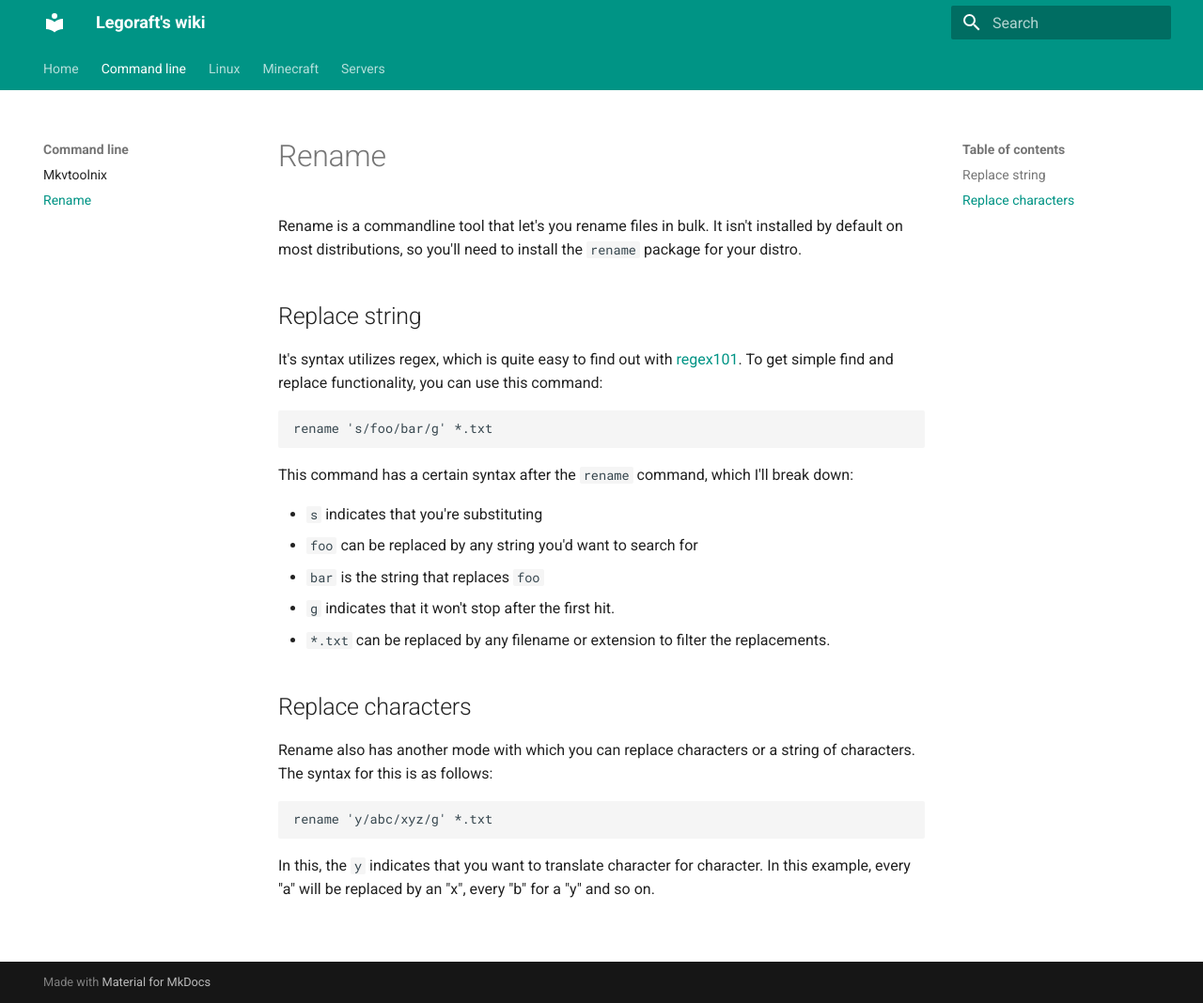
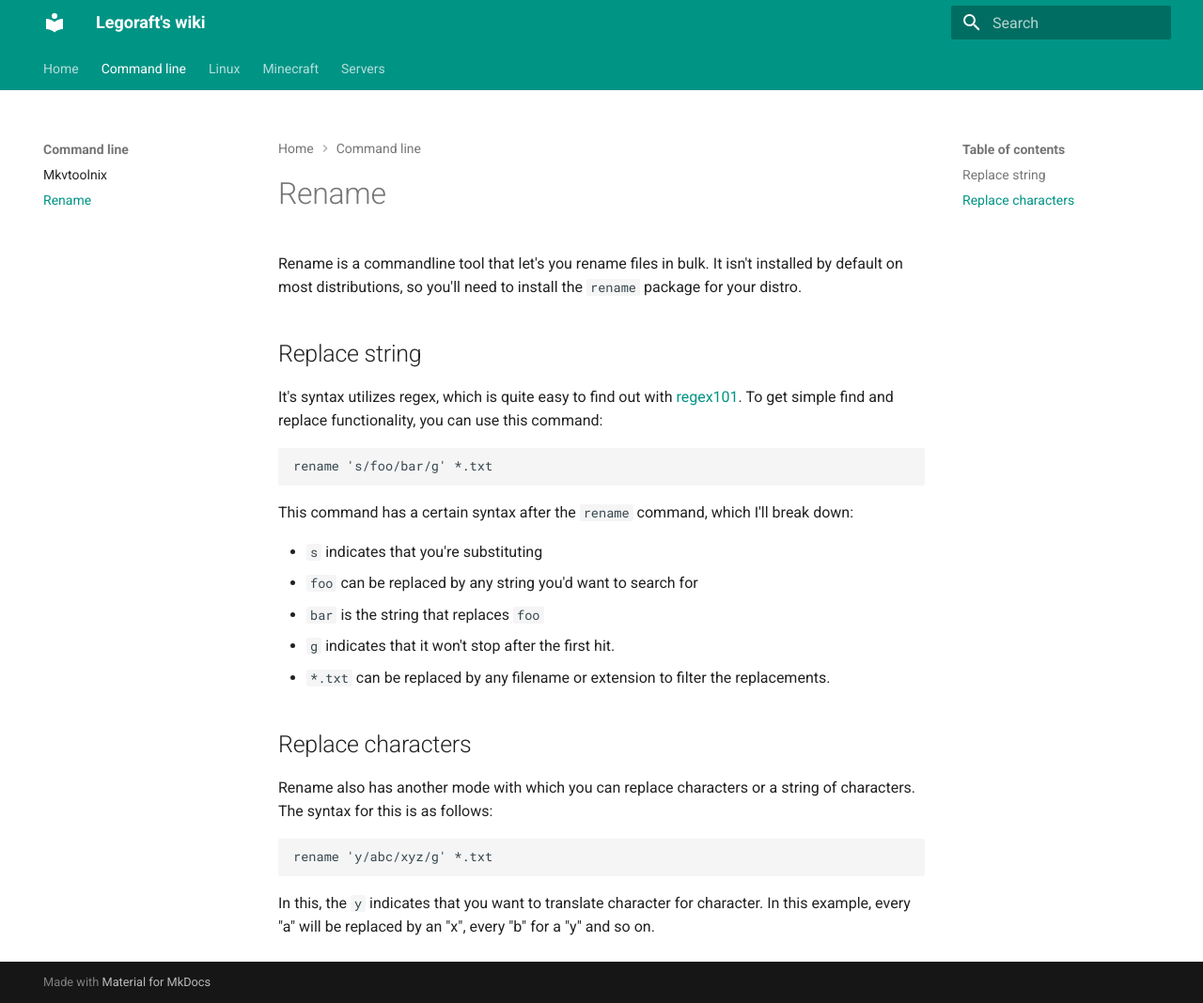
Before and after one commit to legoraft/wiki, an MkDocs documentation site: the page built from docs/command-line/rename.md, in a window 1280 px wide and 1068 px high. Shown: the whole window at 94% size. Built offline with MkDocs 1.6.1 and Material for MkDocs 9.7.7, drawn with Linux system fonts in a browser that asks for light colours.

Commit message:
Added extra navigation

```diff
--- a/mkdocs.yml
+++ b/mkdocs.yml
@@ -24,3 +24,7 @@
 
   features:
     - navigation.tabs
+    - navigation.expand
+    - navigation.path
+    - navigation.indexes
+    - navigation.top
```
